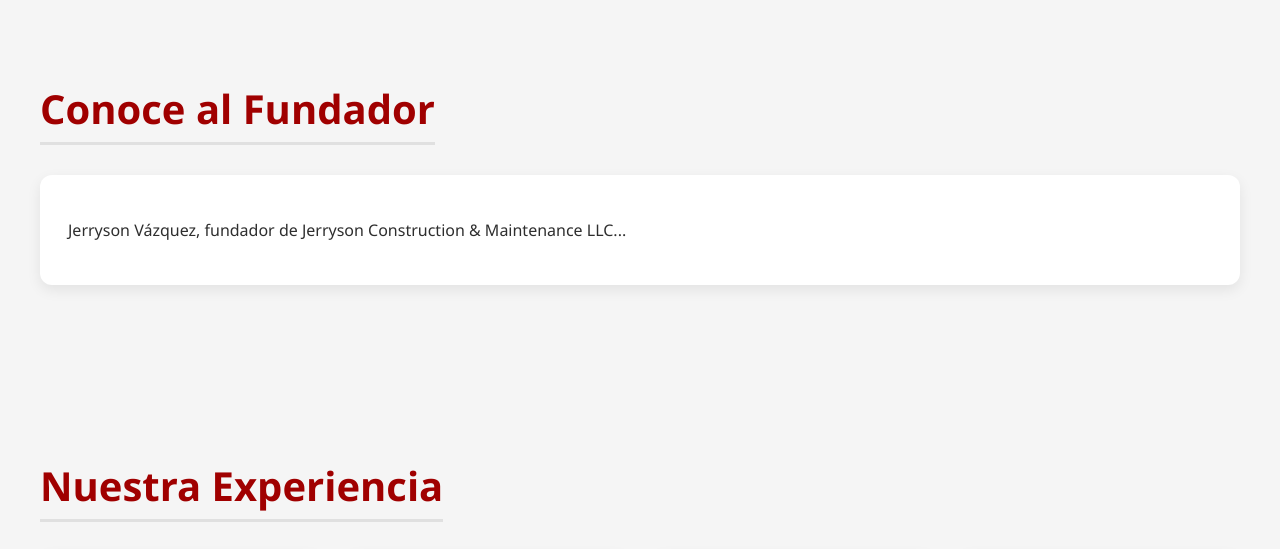
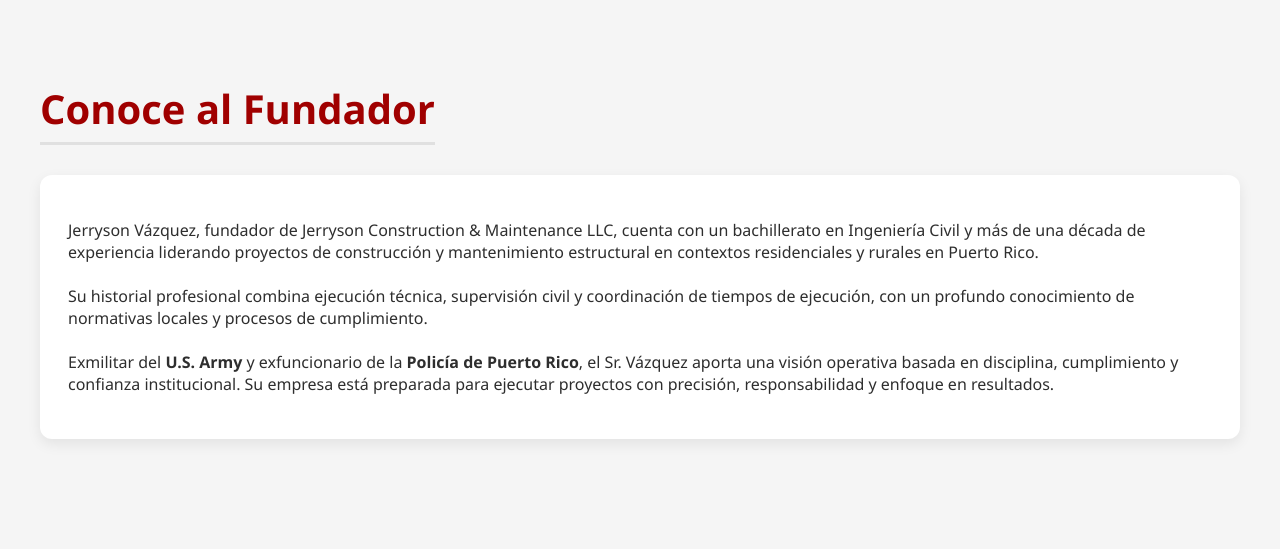
Before and after one commit to Jerrysonllc/jerrysonconstruction-site, a plain HTML site: page index.html in a window 1280 px wide. Shown: the part 670-1219 px from the top of the page. Drawn offline with Linux system fonts and the light colour scheme; a web font is replaced by a local one.

Commit message:
Update index.html

```diff
--- a/index.html
+++ b/index.html
@@ -196,7 +196,9 @@
 <section class="section" id="fundador">
   <h2 id="founder-title">Conoce al Fundador</h2>
   <div class="card">
- <p id="founder-text">Jerryson Vázquez, fundador de Jerryson Construction & Maintenance LLC...</p>
+    <p id="founder-text">Jerryson Vázquez, fundador de Jerryson Construction & Maintenance LLC, cuenta con un bachillerato en Ingeniería Civil y más de una década de experiencia liderando proyectos de construcción y mantenimiento estructural en contextos residenciales y rurales en Puerto Rico.<br><br>
+      Su historial profesional combina ejecución técnica, supervisión civil y coordinación de tiempos de ejecución, con un profundo conocimiento de normativas locales y procesos de cumplimiento.<br><br>
+      Exmilitar del <strong>U.S. Army</strong> y exfuncionario de la <strong>Policía de Puerto Rico</strong>, el Sr. Vázquez aporta una visión operativa basada en disciplina, cumplimiento y confianza institucional. Su empresa está preparada para ejecutar proyectos con precisión, responsabilidad y enfoque en resultados.
     </p>
   </div>
 </section>
```
